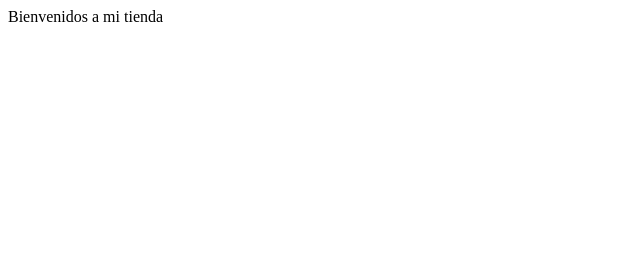
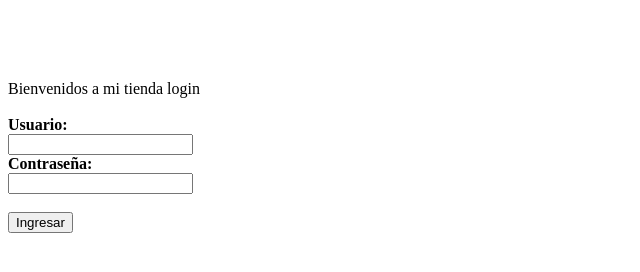
Before and after one commit to asiar123/myrepo, a plain HTML site: page index.html in a window 1280 px wide. Shown: the whole page, without its empty margins (0-640 px from the left). Drawn offline with Linux system fonts and the light colour scheme.

Commit message:
añadir comentario

```diff
--- a/index.html
+++ b/index.html
@@ -4,7 +4,15 @@
 		</head>
 
 		<body>
+				<br> <br> <br> <br>
 				Bienvenidos a mi tienda
+
+				login <br> <br>
+				<b>Usuario:</b><br>
+				<input type="text"> <br>
+				<b>Contraseña:<b><br>
+				<input type="password"> <br> <br>
+				<input type="submit" value="Ingresar">
 		</body>
 
 </html>
```
